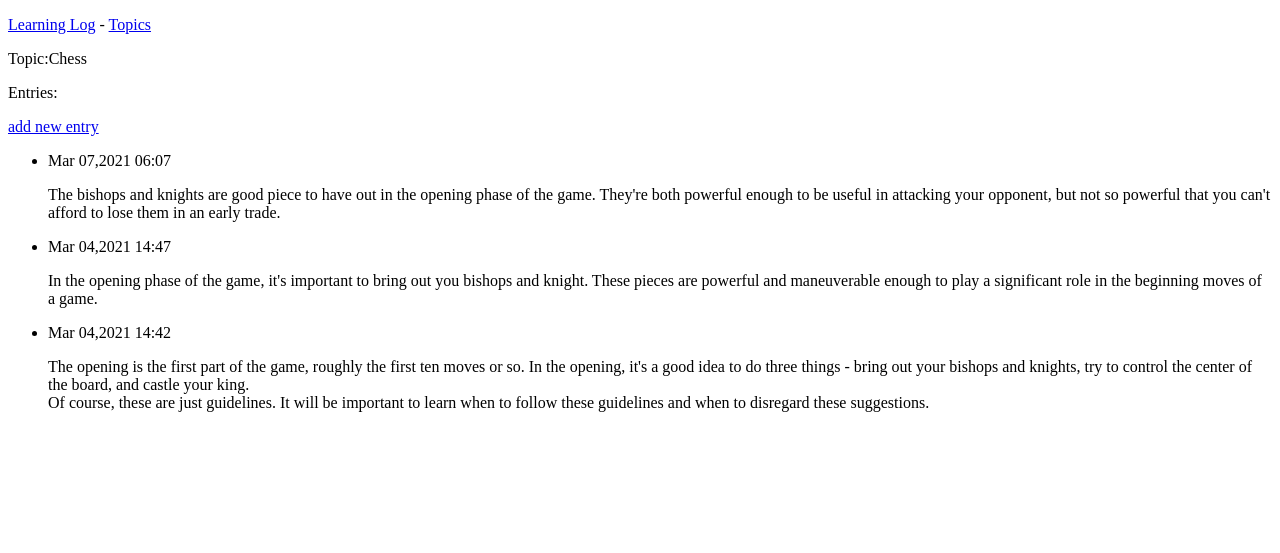
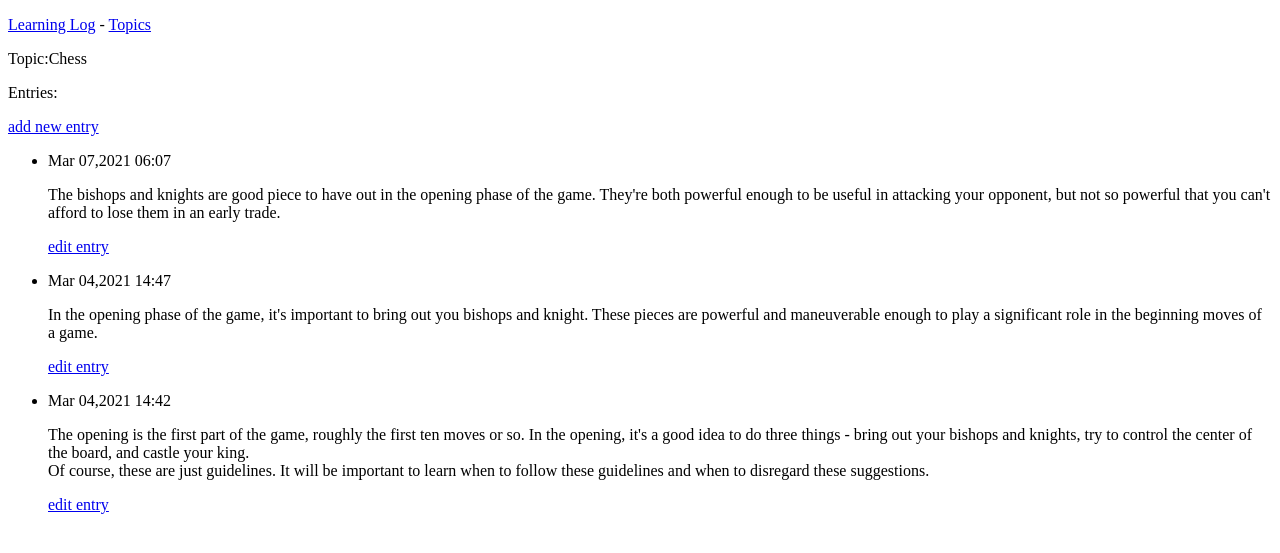
Before and after one commit to wenshijie/learning_log, a Django app: page /topics/1/ in a window 1280 px wide. Shown: the top 553 px of the page. Run offline with Django 3.2, Linux system fonts and the light colour scheme; data comes from the database, SQL or seed files in the repository.

Commit message:
编辑条目

```diff
--- a/learning_logs/templates/learning_logs/topic.html
+++ b/learning_logs/templates/learning_logs/topic.html
@@ -17,6 +17,9 @@
     <li>
         <p>{{ entry.date_added| date:'M d,Y H:i' }}</p>
         <p>{{ entry.text| linebreaks }}</p>
+        <P>
+            <a href="{% url 'learning_logs:edit_entry' entry.id %}">edit entry</a>
+        </P>
     </li>
     {% empty %}
     <li>
--- a/learning_logs/urls.py
+++ b/learning_logs/urls.py
@@ -1,16 +1,17 @@
 """定义learning_logs的url模式"""
 
-from django.urls import path,re_path
+from django.urls import path
 from . import views
 
 app_name = 'learning_logs'
 urlpatterns = [
     # 主页
     path('', views.index, name='index'),
-    path('topics/',views.topics,name='topics'),
+    path('topics/', views.topics, name='topics'),
     # 特定主题的详细页面
-    path('topics/<int:topic_id>/',views.topic,name = 'topic'),
-    path('new_topic/',views.new_topic,name = 'new_topic'),
-    path('new_entry/<int:topic_id>/', views.new_entry,name='new_entry'),
+    path('topics/<int:topic_id>/', views.topic, name='topic'),
+    path('new_topic/', views.new_topic, name='new_topic'),
+    path('new_entry/<int:topic_id>/', views.new_entry, name='new_entry'),
+    path('edit_entry/<int:entry_id>/', views.edit_entry, name='edit_entry'),
 
 ]
--- a/learning_logs/views.py
+++ b/learning_logs/views.py
@@ -1,7 +1,7 @@
 from django.shortcuts import render
 from django.http import HttpResponseRedirect
 from django.urls import reverse
-from . models import Topic
+from . models import Topic,Entry
 from .forms import TopicForm, EntryForm
 
 
@@ -56,3 +56,21 @@ def new_entry(request,topic_id):
 
     context = {'topic':topic,'form':form}
     return render(request,'learning_logs/new_entry.html',context)
+
+
+def edit_entry(request,entry_id):
+    """编辑既有条目"""
+    entry = Entry.objects.get(id=entry_id)
+    topic = entry.topic
+
+    if request.method != 'POST':
+        # 初次请求，使用当前条目填充表单
+        form = EntryForm(instance=entry)
+    else:
+        # POST提交的数据，对数据进行处理
+        form = EntryForm(instance=entry,data=request.POST)
+        if form.is_valid():
+            form.save()
+            return HttpResponseRedirect(reverse('learning_logs:topic',args=[topic.id]))
+    context = {'entry':entry,'topic':topic,'form':form}
+    return render(request,'learning_logs/edit_entry.html',context)
```
Also changed, not shown: learning_logs/templates/learning_logs/edit_entry.html (added, +20 -0 lines).
